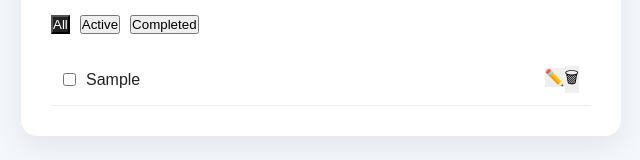
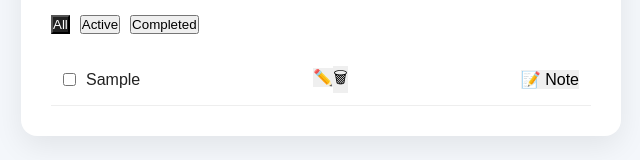
Before and after one commit to kocevanatalia/task-manager-pro, a React (Vite) app: page / in a window 1280 px wide. Both pictures are taken after typing "Sample" into the empty fields and a click on the button "Add". Shown: the part 342-502 px from the top of the page, without its empty margins (319-959 px from the left). Built offline with nearby package versions, Linux system fonts and the light colour scheme.

Commit message:
Added Note feature

```diff
--- a/src/App.jsx
+++ b/src/App.jsx
@@ -3,6 +3,8 @@ import { useState, useEffect } from 'react';
 function App() {
   const [editingIndex, setEditingIndex] = useState(null);
   const [editText, setEditText] = useState('');
+  const [editNote, setEditNote] = useState('');
+  const [editingNoteIndex, setEditingNoteIndex] = useState(null);
 
   const [darkMode, setDarkMode] = useState(() => {
     const saved = localStorage.getItem('darkMode');
@@ -25,9 +27,11 @@ function App() {
   const handleAddTask = () => {
     if (task.trim() === '') return;
 
+
     const newTask = {
       text: task,
       completed: false,
+      note: '',
     };
 
     setTasks([...tasks, newTask]);
@@ -92,6 +96,29 @@ function App() {
   const cancelEdit = () => {
     setEditingIndex(null);
     setEditText('');
+  };
+
+  const startEditingNote = (index, currentNote) => {
+    setEditingNoteIndex(index);
+    setEditNote(currentNote || '');
+  };
+
+  const saveNote = () => {
+    const updatedTasks = tasks.map((t,i) => {
+      if (i === editingNoteIndex) {
+        return {...t, note: editNote};
+      }
+      return t;
+    });
+
+    setTasks(updatedTasks);
+    setEditingNoteIndex(null);
+    setEditNote('');
+  };
+
+  const cancelNote = () => {
+    setEditingNoteIndex(null);
+    setEditNote('');
   };
 
   return (
@@ -205,6 +232,28 @@ function App() {
                   )}
                 </div>
 
+                <div className="note-section">
+                  {editingNoteIndex === index ? (
+                    <>
+                    <textarea
+                      value={editNote}
+                      onChange={(e) => setEditNote(e.target.value)}
+                      placeholder="Add a note..."
+                      />
+                      <button onClick={saveNote}>💾</button>
+                      <button onClick={cancelNote}>❌</button>
+                    </>
+                  ) : (
+                    <>
+                      {t.note && <p className="note">{t.note}</p>}
+                      <button onClick={() => startEditingNote(index, t.note)}>
+                        📝 Note
+                      </button>
+                    </>
+                  )}
+
+                </div>
+
               </li>
             ))}
           </ul>
```
